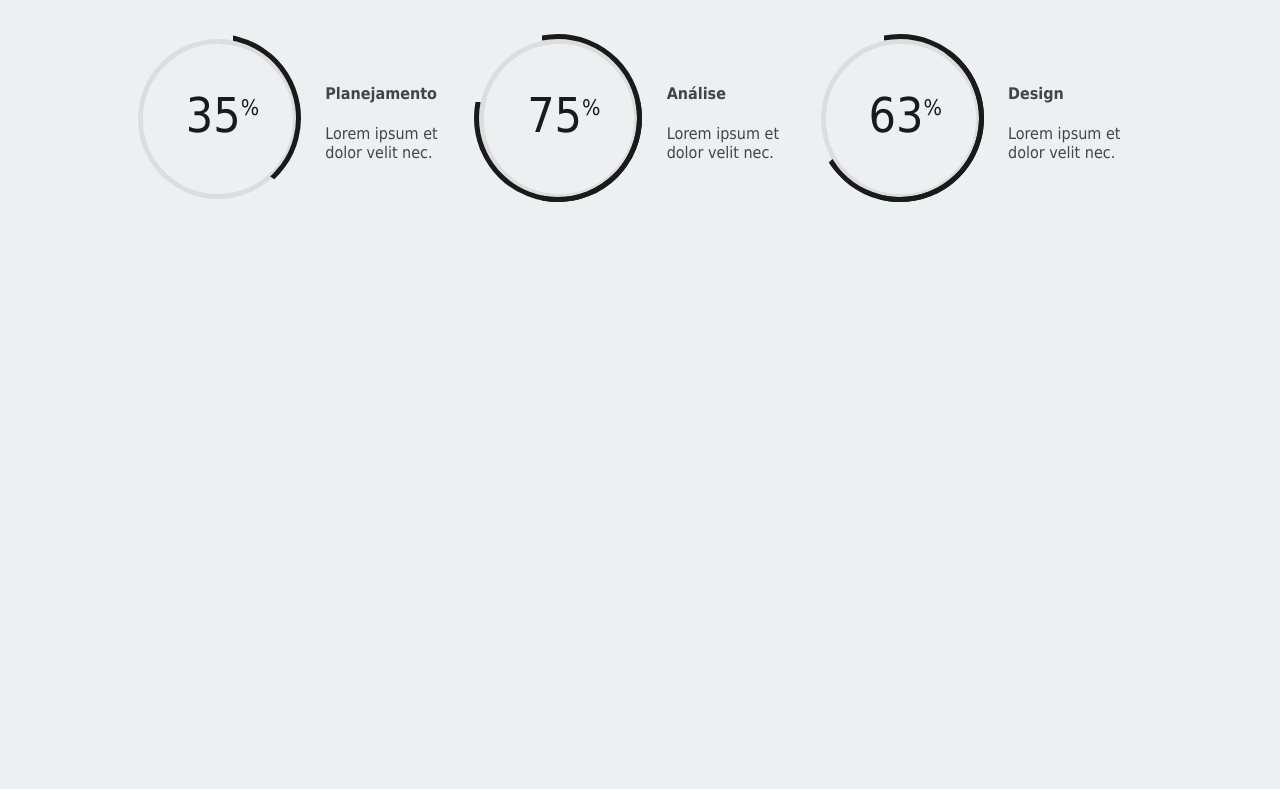
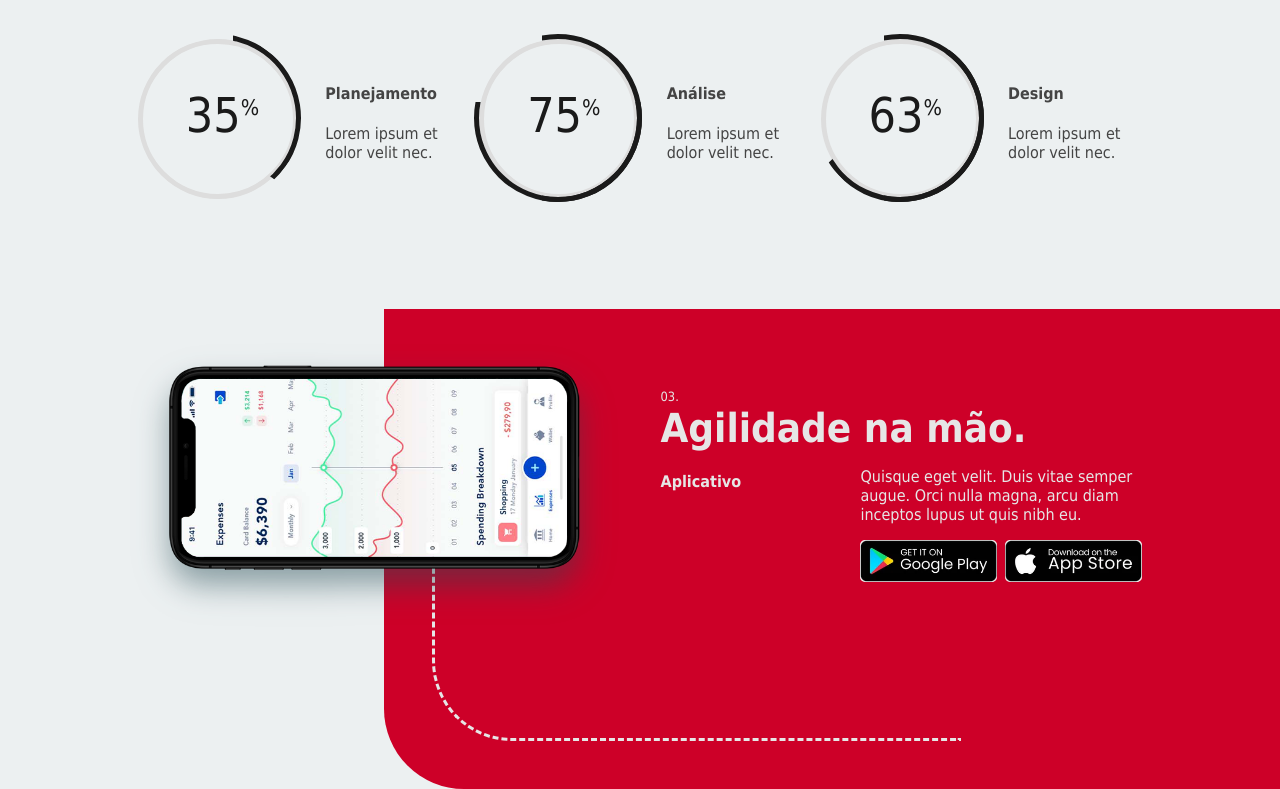
Before and after one commit to PedroWelbert/teste-pecege, a PHP site: page / in a window 1280 px wide. Shown: the part 1613-2402 px from the top of the page. Before the commit the page ends 1815 px from the top, so only its background shows below. Run offline with PHP 8.4, Linux system fonts and the light colour scheme.

Commit message:
highlight

```diff
--- a/assets/css/main.css
+++ b/assets/css/main.css
@@ -228,3 +228,92 @@ header {
     #whoUses .percentage .item {
       width: 30%;
     }
+/* End Who Uses */
+
+/* Begin Highlight */
+#highlight {
+  margin: 1rem 0;
+  padding: 2rem 0;
+  position: relative;
+}
+  #highlight .decoration {
+    position: absolute;
+    background-color: var(--red);
+    width: 70%;
+    height: 60vh;
+    z-index: 1;
+    top: 0;
+    right: 0;
+    border-radius: 0 0 0 5rem;
+  }
+    #highlight .decoration .detail {
+      border: .2rem var(--backgroundColor);
+      border-style: none none dashed dashed;
+      width: 59%;
+      position: absolute;
+      height: 30vh;
+      bottom: 3rem;
+      left: 3rem;
+      border-radius: 0 0 0 5rem;
+    }
+    #highlight .row {
+      display: flex;
+      justify-content: space-between;
+      align-items: center;
+      position: relative;
+      z-index: 2;
+    }
+      #highlight .row .column {
+        width: 48%;
+      }
+        #highlight .column span {
+          font-size: 80%;
+          color: var(--backgroundColor);
+        }
+        #highlight .column h2 {
+          color: var(--backgroundColor);
+          font-size: 250%;
+          margin: 0;
+        }
+        #highlight .column h4 {
+          color: var(--backgroundColor);
+        }
+          #highlight .info {
+            display: flex;
+            justify-content: space-between;
+            align-items: flex-start;
+          }
+            #highlight .info .description {
+              width: 70%;
+            }
+              #highlight .info .description p {
+                color: var(--backgroundColor);
+              }
+                #highlight .description .buttons {
+                  display: flex;
+                  justify-content: flex-start;
+                  align-items: center;
+                }
+                  #highlight .buttons figure{
+                    margin: 0;
+                    padding-right: .5rem;
+                  }
+
+        #highlight .one figure {
+          margin: 0;
+          width: 100%;
+        }
+          #highlight .one figure img {
+            width: 100%;
+          }
+
+
+
+/* End Highlight */
+
+/* Begin Contact */
+#contact {
+  margin: 1rem 0;
+  padding: 2rem 0;
+}
+/* End Highlight */
--- a/elements/nav.php
+++ b/elements/nav.php
@@ -13,7 +13,7 @@
       </a>
     </li>
     <li class="menu-item">
-      <a href="#highlights">
+      <a href="#highlight">
         <span>03.</span>
         <span>Diferenciais</span>
       </a>
--- a/index.php
+++ b/index.php
@@ -6,6 +6,8 @@
   <main>
     <?php require_once('parts/home.php'); ?>
     <?php require_once('parts/who_uses.php'); ?>
+    <?php require_once('parts/highlight.php'); ?>
+    <?php require_once('parts/contact.php'); ?>
   </main>
 </body>
 </html>
--- a/parts/contact.php
+++ b/parts/contact.php
@@ -0,0 +1,3 @@
+<section id="contact">
+
+</section>
--- a/parts/highlight.php
+++ b/parts/highlight.php
@@ -0,0 +1,38 @@
+<section id="highlight">
+  <div class="decoration">
+    <div class="detail"></div>
+  </div>
+  <div class="container">
+    <div class="row">
+      <div class="column one">
+        <figure>
+          <img src="./assets/img/mobile_landscape.png" alt="">
+        </figure>
+      </div>
+      <div class="column">
+        <span>03.</span>
+        <h2>Agilidade na mão.</h2>
+        <div class="info">
+          <div class="column">
+            <h4>Aplicativo</h4>
+          </div>
+          <div class="column description">
+            <p>Quisque eget velit. Duis vitae semper augue. Orci nulla magna, arcu diam inceptos lupus ut quis nibh eu.</p>
+            <div class="buttons">
+              <a href="#">
+                <figure>
+                  <img src="assets/img/google_play.png" alt="">
+                </figure>
+              </a>
+              <a href="#">
+                <figure>
+                  <img src="assets/img/app_store.png" alt="">
+                </figure>
+              </a>
+            </div>
+          </div>
+        </div>
+      </div>
+    </div>
+  </div>
+</section>
```
Also changed, not shown: assets/img/mobile_landscape.png (renamed from assets/img/mobile_lanscape.png).
